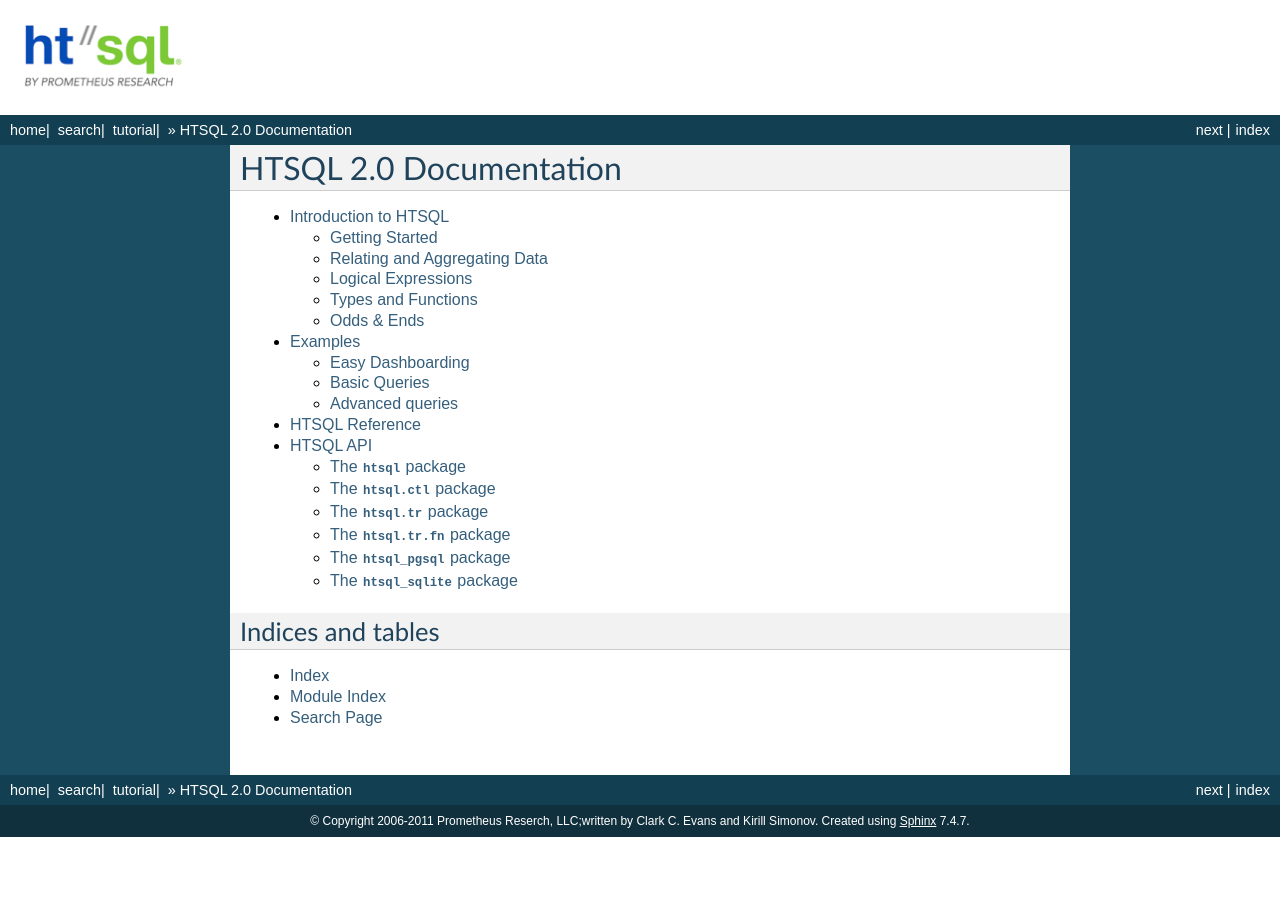
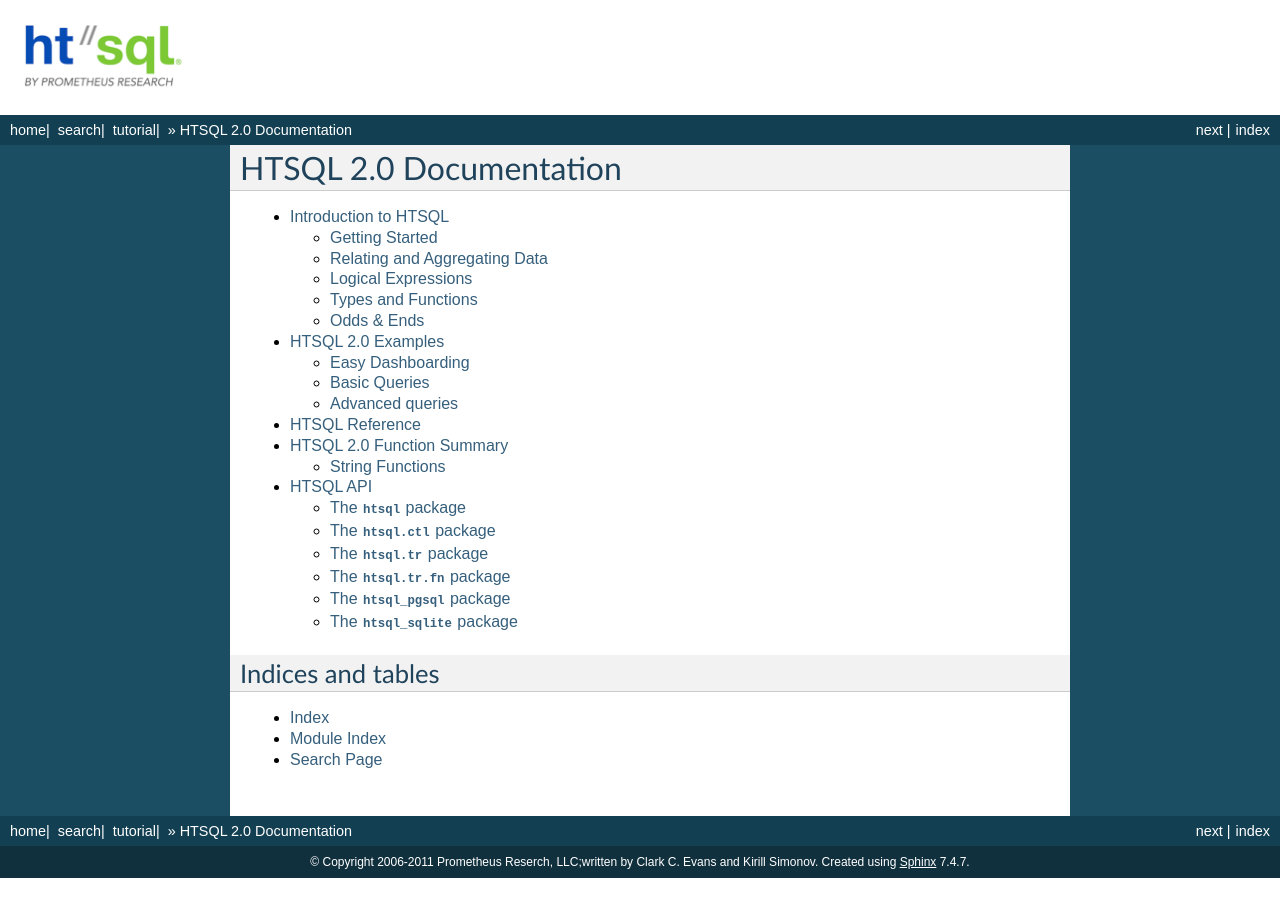
Before and after one commit to prometheusresearch/htsql, a Sphinx documentation site: the page built from doc/index.rst, in a window 1280 px wide. Built offline with Sphinx 7.4.7, drawn with Linux system fonts in a browser that asks for light colours; some of the changed lines change nothing that is shown.

Commit message:
documentation -- string function table

```diff
--- a/doc/examples.rst
+++ b/doc/examples.rst
@@ -1,6 +1,6 @@
-============
-  Examples
-============
+======================
+  HTSQL 2.0 Examples
+======================
 
 HTSQL supports parsimonious database reporting and self-documenting
 dashboards.  By reducing query construction complexity, HTSQL enables a
--- /dev/null
+++ b/doc/funccard.rst
@@ -0,0 +1,96 @@
+==============================
+  HTSQL 2.0 Function Summary
+==============================
+
+A few observations about HTSQL's function and operator usage:
+
+* For any function, "``f(x,y)``" can be written "``x :f(y)``" and
+  depending upon grammatical context, abbreviated to "``x :f y``".
+
+* Unless annotated, functions are null-regular, that is, if any of
+  their arguments is ``null()`` then the result is ``null()``.
+
+* HTSQL uses zero-based indexes, e.g. the 1st item in a collection is
+  indexed by ``0``, the 2nd character indexed by ``1``, and so on.
+
+* A single quoted string in an HTSQL request is an *untyped* literal,
+  and is automatically cast depending upon the context -- it is not
+  necessarily a string value.
+
+String Functions
+================
+
+By convention, string functions take a string as its first parameter.
+When an untyped literal, such as ``'value'`` is used and a string is
+expected, it is automatically cast.  Hence, for convenience, we write
+string typed values using single quotes in the output column.
+
++----------------+------------------+----------------------+---------------+
+| Function       | Description      | Example Input        | Output        |
++================+==================+======================+===============+
+| string(x)      | cast to string   | string('Hello')      | 'Hello'       |
+|                |                  +----------------------+---------------+
+|                |                  | string(1.0)          | '1.0'         |
+|                +------------------+----------------------+---------------+
+|                | cast to string   | 'Hello' :string()    | 'Hello'       |
+|                | using postfix    +----------------------+---------------+
+|                | call notation    | 'Hello' :string      | 'Hello'       |
+|                |                  +----------------------+---------------+
+|                |                  | ``null()`` :string   | ``null()``    |
+|                |                  +----------------------+---------------+
+|                |                  | ``true()`` :string   | 'true'        |
+|                |                  +----------------------+---------------+
+|                |                  | ``false()`` :string  | 'false'       |
++----------------+------------------+----------------------+---------------+
+| x + y          | concatenation    | 'Hello' + ' World'   | 'Hello World' |
+|                | (treats nulls as +----------------------+---------------+
+|                |  empty strings)  | 'Hello' + ``null()`` | 'Hello'       |
++----------------+------------------+----------------------+---------------+
+| x ~ y          | case-insensitive | 'HTSQL' ~ 'sql'      | ``true()``    |
+|                | string contains  |                      |               |
++----------------+------------------+----------------------+---------------+
+| x !~ y         | case-insensitive | 'HTSQL' !~ 'sql'     | ``false()``   |
+|                | not contains     |                      |               |
++----------------+------------------+----------------------+---------------+
+| head(s,n=1)    | returns first n  | head('HTSQL', 2)     | 'HT'          |
+|                | characters of s  +----------------------+---------------+
+|                |                  | head('HTSQL')        | 'H'           |
++----------------+------------------+----------------------+---------------+
+| tail(s,n=1)    | returns last n   | tail('HTSQL', 3)     | 'SQL'         |
+|                | characters of s  +----------------------+---------------+
+|                |                  | tail('HTSQL')        | 'L'           |
++----------------+------------------+----------------------+---------------+
+| slice(s,i,     | chars i to j     | slice('HTSQL',2,5)   | 'SQL'         |
+|       j=-1)    | characters of s  +----------------------+---------------+
+|                |                  | slice('HTSQL',2)     | 'SQL'         |
+|                |                  +----------------------+---------------+
+|                |                  | slice('HTSQL',-3)    | 'SQL'         |
++----------------+------------------+----------------------+---------------+
+| at(s,k,n=1)    | return n chars   | at('HTSQL',2)        | 'S'           |
+|                | starting with k  +----------------------+---------------+
+|                |                  | at('HTSQL,2,3)       | 'SQL'         |
+|                |                  +----------------------+---------------+
+|                |                  | at('HTSQL,-3,3)      | 'SQL'         |
++----------------+------------------+----------------------+---------------+
+| upper(s)       | returns upper    | upper('htsql')       | 'HTSQL'       |
+|                | case of s        +----------------------+---------------+
+|                |                  | 'htsql' :upper()     | 'HTSQL'       |
++----------------+------------------+----------------------+---------------+
+| lower(s)       | returns lower    | lower('HTSQL')       | 'htsql'       |
+|                | case of s        +----------------------+---------------+
+|                |                  | 'HTSQL' :lower()     | 'htsql'       |
++----------------+------------------+----------------------+---------------+
+| replace(s,x,y) | replaces all     | replace('HTSQL',     | 'HTRAF'       |
+|                | occurrences of x |         'SQL','RAF') |               |
+|                | in s with y      |                      |               |
++----------------+------------------+----------------------+---------------+
+| ltrim(s)       | strips leading   | ltrim('  HTSQL  ')   | 'HTSQL  '     |
+|                | spaces from s    |                      |               |
++----------------+------------------+----------------------+---------------+
+| rtrim(s)       | strips trailing  | rtrim('  HTSQL  ')   | '  HTSQL'     |
+|                | spaces from s    |                      |               |
++----------------+------------------+----------------------+---------------+
+| trim(s)        | strips leading   | trim('  HTSQL  ')    | 'HTSQL'       |
+|                | and trailing     +----------------------+---------------+
+|                | spaces from s    | 'HTSQL' :trim()      | 'HTSQL'       |
++----------------+------------------+----------------------+---------------+
--- a/doc/index.rst
+++ b/doc/index.rst
@@ -13,6 +13,7 @@
    tutorial
    examples
    reference
+   funccard
    api
 
 Indices and tables
```
